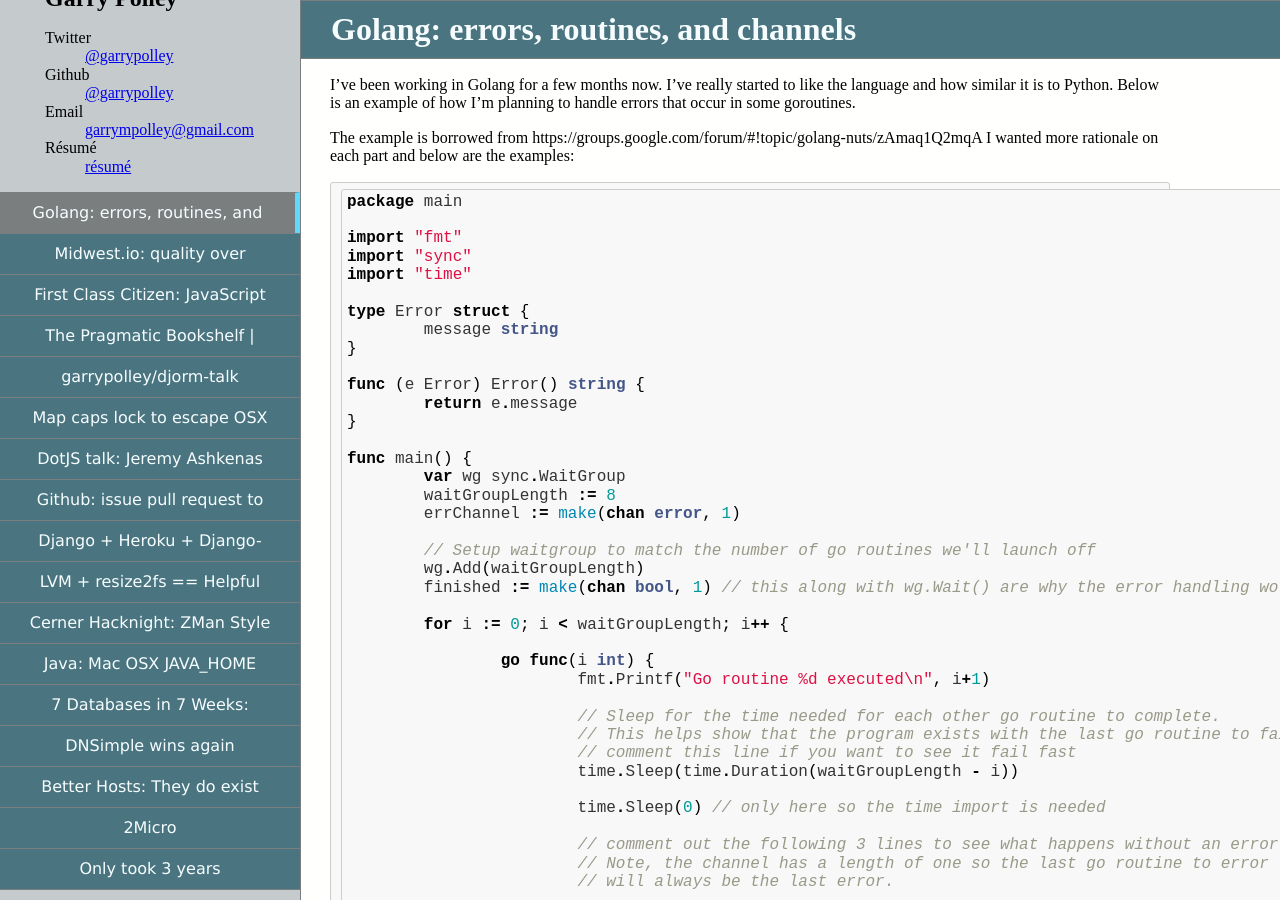
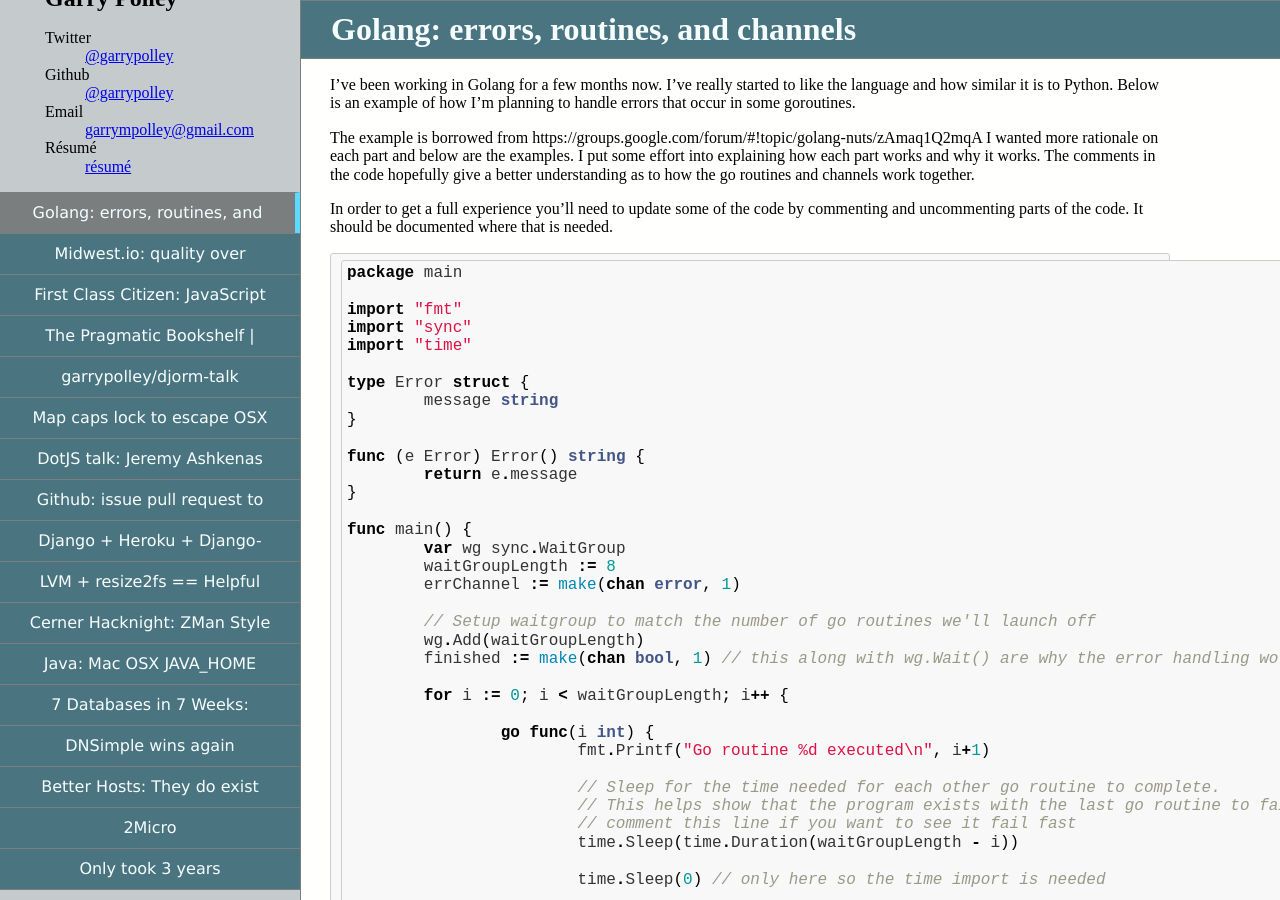
Before and after one commit to garrypolley/garrypolley.github.io, a Jekyll site: the page built from _posts/notes/2016-02-10-golang-routines-errors.md, in a window 1280 px wide and 900 px high. Built offline with Jekyll 4.4.1, drawn with Linux system fonts in a browser that asks for light colours; nearby versions of some CDN libraries; Markdown is read by kramdown in place of the engine named in the settings; comment, search, counter and statistics services are not loaded.

Commit message:
Update 2016-02-10-golang-routines-errors.md

````diff
--- a/_posts/notes/2016-02-10-golang-routines-errors.md
+++ b/_posts/notes/2016-02-10-golang-routines-errors.md
@@ -8,7 +8,12 @@ to like the language and how similar it is to Python. Below is an example
 of how I'm planning to handle errors that occur in some goroutines.
 
 The example is borrowed from https://groups.google.com/forum/#!topic/golang-nuts/zAmaq1Q2mqA
-I wanted more rationale on each part and below are the examples:
+I wanted more rationale on each part and below are the examples. I put some effort into
+explaining how each part works and why it works. The comments in the code hopefully give
+a better understanding as to how the go routines and channels work together.
+
+In order to get a full experience you'll need to update some of the code by commenting
+and uncommenting parts of the code. It should be documented where that is needed.
 
 ```go
 package main
````
